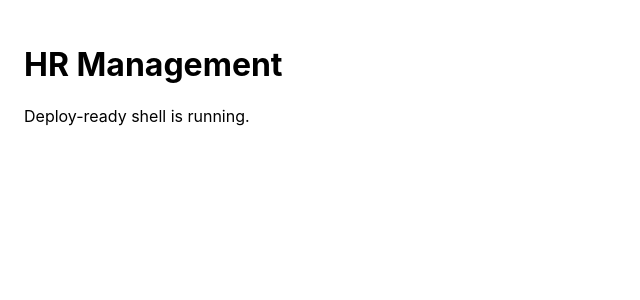
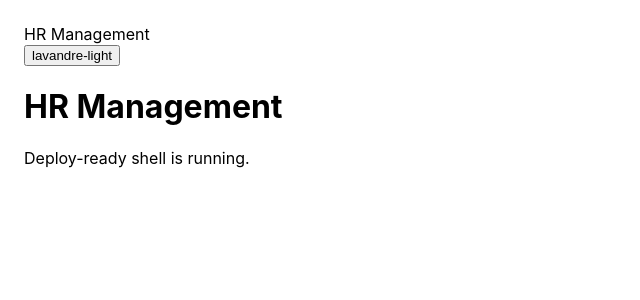
Before and after one commit to WesleySmits/hr-management, a Next.js app: page / in a window 1280 px wide. Shown: the top 300 px of the page, without its empty margins (0-640 px from the left). Built offline with nearby package versions, Linux system fonts and the light colour scheme.

Commit message:
feat(nav): include Nav in root layout

```diff
--- a/src/app/layout.tsx
+++ b/src/app/layout.tsx
@@ -1,12 +1,16 @@
 import type { ReactNode } from 'react';
 import './globals.css';
 import ThemeProvider from '../shared/theme/ThemeProvider';
+import Nav from '../shared/Nav';
 
 export default function RootLayout({ children }: { children: ReactNode }){
   return (
     <html lang="en">
       <body>
-        <ThemeProvider>{children}</ThemeProvider>
+        <ThemeProvider>
+          <Nav />
+          {children}
+        </ThemeProvider>
       </body>
     </html>
   );
```
